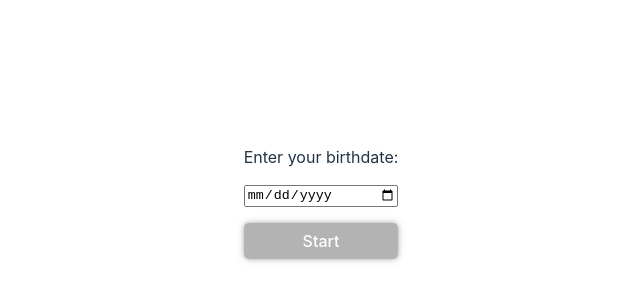
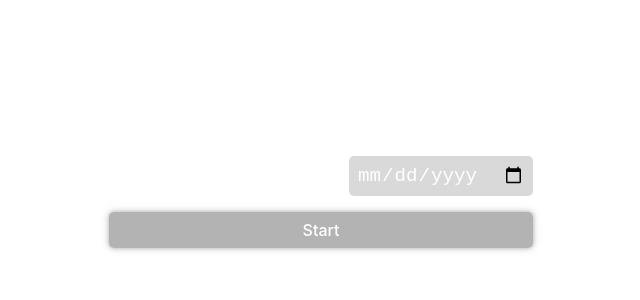
Before and after one commit to CodeLikeObama/mortalityClock, a React (Vite) app in the folder mortalityClock/: page / in a window 1280 px wide. Shown: the part 198-498 px from the top of the page, without its empty margins (319-959 px from the left). Built offline with nearby package versions, Linux system fonts and the light colour scheme.

Commit message:
changes in jsx in order for styling

```diff
--- a/mortalityClock/src/DateInput.jsx
+++ b/mortalityClock/src/DateInput.jsx
@@ -11,13 +11,16 @@
 
   return(
       <form onSubmit={handleSubmit}>
-      <label>Enter your birthdate:</label>
+        <div className="input-row">
+          <label id="InputLabel">Enter your birthdate:</label>
           <input
+            id="dateInput"
             type="date"
             value={date}
             onChange={(e) => setDate(e.target.value)}
             required
           />
+        </div>
         <button id="startButton" type="submit">Start</button>
       </form>
   );
```
Lines whose indentation alone changed are shown as unchanged.
